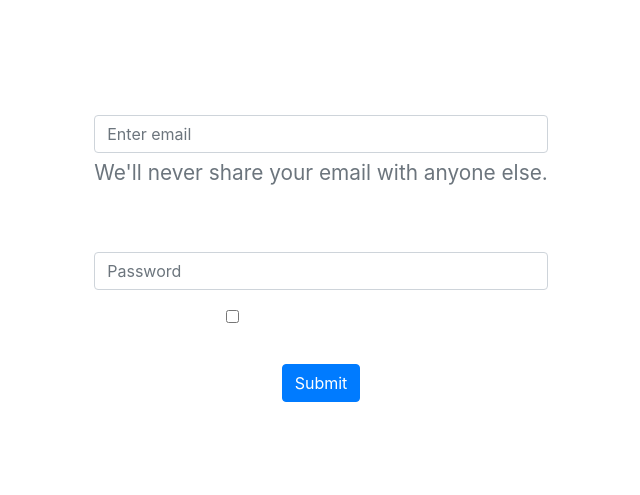
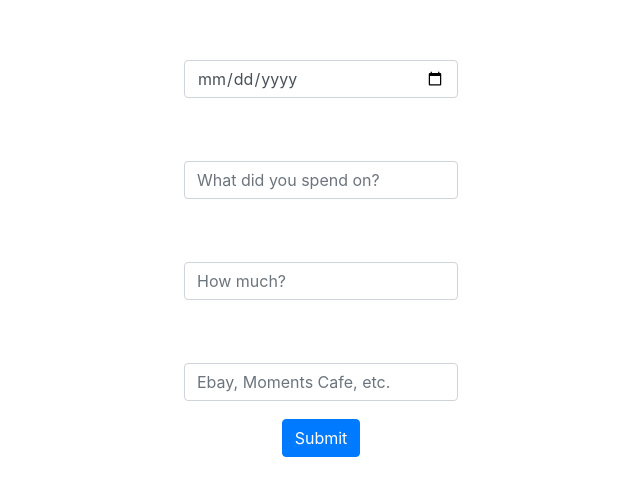
Before and after one commit to YoniWitz/Expense-Tracker-React, a React (Create React App) app: page / in a window 1280 px wide. Shown: the part 165-660 px from the top of the page, without its empty margins (319-959 px from the left). Built offline with nearby package versions, Linux system fonts and the light colour scheme.

Commit message:
completed table'

```diff
--- a/src/components/ExpenseTracker.js
+++ b/src/components/ExpenseTracker.js
@@ -8,12 +8,28 @@ import TableComponent from './TableComponent'
 class ExpenseTracker extends React.Component {
     constructor() {
         super();
+        this.state = {
+            description: "",
+            date: "",
+            amount: "",
+            where: "",
+            expenses:[]
+        }
+        this.changeHandle = this.changeHandle.bind(this);
+    }
+
+    changeHandle(event) {
+        let { name, value } = event.target;
+        this.setState({
+            [name]: value
+        });
     }
 
     render() {
         return (
-            <div><FormComponent />
-                <TableComponent />
+            <div>
+                <FormComponent state={this.state} changeHandle={this.changeHandle} />
+                <TableComponent state={this.state}/>
             </div>)
     }
 }
--- a/src/components/FormComponent.js
+++ b/src/components/FormComponent.js
@@ -3,26 +3,34 @@ import Form from 'react-bootstrap/Form'
 import Button from 'react-bootstrap/Button'
 
 function FormComponent(props) {
-    return (<Form>
-        <Form.Group controlId="formBasicEmail">
-            <Form.Label>Email address</Form.Label>
-            <Form.Control type="email" placeholder="Enter email" />
-            <Form.Text className="text-muted">
-                We'll never share your email with anyone else.
-      </Form.Text>
-        </Form.Group>
+    let state = props.state;
+    let changeHandle = props.changeHandle;
+    //console.log(state);
+    return (
+        <Form>
+            <Form.Group controlId="formBasicDate">
+                <Form.Label>Date:</Form.Label>
+                <Form.Control value={state.date} name="date" onChange={changeHandle} type="date" placeholder="mm/dd/yyyy" />
+            </Form.Group>
 
-        <Form.Group controlId="formBasicPassword">
-            <Form.Label>Password</Form.Label>
-            <Form.Control type="password" placeholder="Password" />
-        </Form.Group>
-        <Form.Group controlId="formBasicCheckbox">
-            <Form.Check type="checkbox" label="Check me out" />
-        </Form.Group>
-        <Button variant="primary" type="submit">
-            Submit
-    </Button>
-    </Form>)
+            <Form.Group controlId="formBasicDescription">
+                <Form.Label>Description:</Form.Label>
+                <Form.Control value={state.description} name="description" onChange={changeHandle} type="text" placeholder="What did you spend on?" />
+            </Form.Group>
+
+            <Form.Group controlId="formBasicAmount">
+                <Form.Label>Amount:</Form.Label>
+                <Form.Control value={state.amount} name="amount" onChange={changeHandle} type="number" placeholder="How much?" />
+            </Form.Group>
+
+            <Form.Group controlId="formBasicWhere">
+                <Form.Label>Where:</Form.Label>
+                <Form.Control value={state.where} name="where" onChange={changeHandle} type="text" placeholder="Ebay, Moments Cafe, etc." />
+            </Form.Group>
+
+            <Button variant="primary" type="submit">Submit</Button>
+        </Form>
+    )
 }
 
 export default FormComponent
```
